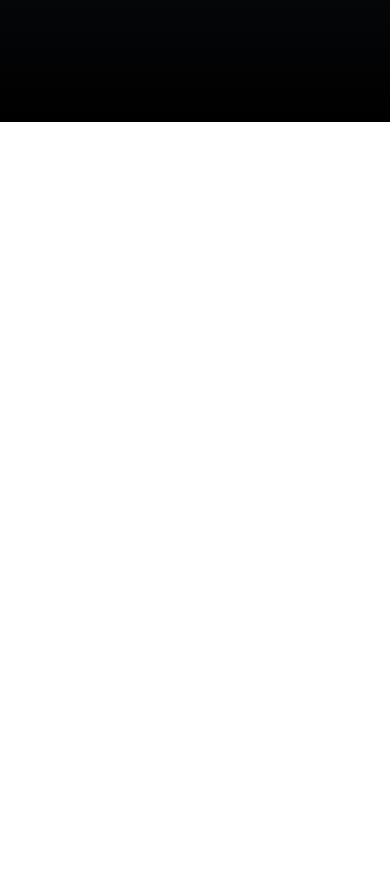
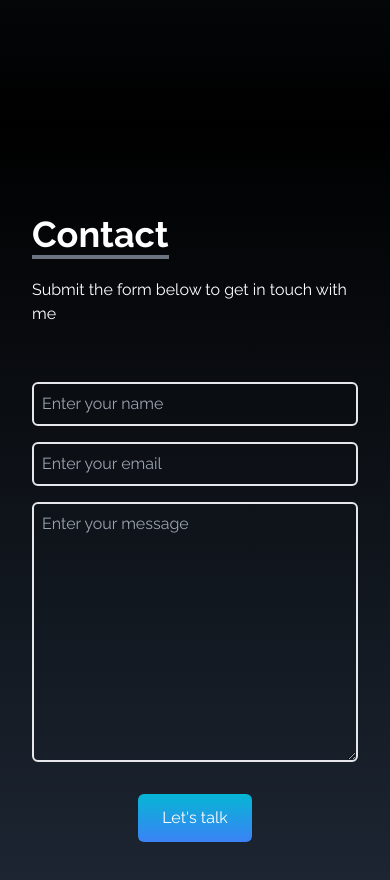
Before and after one commit to iAmAreza/My-Portfolio, a React (Vite) app: page / in a window 390 px wide. Shown: the part 3480-4360 px from the top of the page. Before the commit the page ends 3602 px from the top, so only its background shows below. Built offline with nearby package versions, Linux system fonts and the light colour scheme.

Commit message:
contact page added

```diff
--- a/package.json
+++ b/package.json
@@ -12,7 +12,8 @@
   "dependencies": {
     "react": "^18.3.1",
     "react-dom": "^18.3.1",
-    "react-icons": "^5.4.0"
+    "react-icons": "^5.4.0",
+    "react-scroll": "^1.9.0"
   },
   "devDependencies": {
     "@eslint/js": "^9.17.0",
--- a/src/App.jsx
+++ b/src/App.jsx
@@ -5,6 +5,7 @@
 import About from './components/About/About'
 import Portfolio from './components/Portfolio/Portfolio'
 import Experience from './components/Experience/Experience'
+import Contact from './components/Contact/Contact'
 function App() {
   const [count, setCount] = useState(0)
 
@@ -15,6 +16,7 @@
       <About/>
       <Portfolio/>
       <Experience/>
+      <Contact/>
       <SocialLinks />
     </>
   )
--- a/src/components/Contact/Contact.jsx
+++ b/src/components/Contact/Contact.jsx
@@ -0,0 +1,30 @@
+import React from 'react'
+
+function Contact() {
+  return (
+    <div name='Contact' className='w-full h-screen bg-gradient-to-b from-black to-gray-800 p-4 text-white'>
+      <div className='flex flex-col p-4 justify-center max-w-screen-lg mx-auto h-full'>
+        <div className='pb-8'>
+          <p className='text-4xl font-bold inline border-b-4 border-gray-500'>Contact</p>
+          <p className='py-6'>Submit the form below to get in touch with me </p>
+        </div>
+
+        <div className='flex justify-center items-center'>
+          <form action="https://getform.io/f/axooeekb" method='POST' className='flex flex-col w-full md:w-1/2'>
+            <input type="text" name='name' placeholder='Enter your name' className='p-2 bg-transparent border-2 rounded-md text-white focus:outline-none'/>
+            <input type="text" name='email' placeholder='Enter your email' className='p-2 bg-transparent border-2 my-4 rounded-md text-white focus:outline-none'/>
+            <textarea name="message" rows='10' placeholder='Enter your message' className='bg-transparent p-2 border-2 rounded-md text-white focus:outline-none'></textarea>
+            <button className='text-white bg-gradient-to-b from-cyan-500 to-blue-500 px-6 py-3 my-8 mx-auto flex items-center rounded-md hover:scale-110 duration-300'>Let's talk</button>
+          </form>
+
+        </div>
+
+
+
+
+      </div>
+    </div>
+  )
+}
+
+export default Contact
--- a/src/components/Navbar/Navbar.jsx
+++ b/src/components/Navbar/Navbar.jsx
@@ -1,15 +1,16 @@
 import React, { useState } from 'react';
 import { FaBars, FaTimes } from 'react-icons/fa';
+import { Link } from 'react-scroll';
 
 function Navbar() {
   const [navbar, setnavbar] = useState(false);
 
   const links = [
-    { id: 1, text: 'Home' },
-    { id: 2, text: 'About' },
-    { id: 3, text: 'Portfolio' },
-    { id: 4, text: 'Experience' },
-    { id: 5, text: 'Contact' },
+    { id: 1, text: 'Home', to: 'home' },
+    { id: 2, text: 'About', to: 'about' },
+    { id: 3, text: 'Portfolio', to: 'portfolio' },
+    { id: 4, text: 'Experience', to: 'experience' },
+    { id: 5, text: 'Contact', to: 'Contact' },
   ];
 
   return (
@@ -21,12 +22,14 @@
 
       {/* Desktop Links */}
       <ul className="hidden md:flex">
-        {links.map((link) => (
+        {links.map(({ id, text, to }) => (
           <li
-            key={link.id}
+            key={id}
             className="px-4 cursor-pointer capitalize font-medium text-gray-400 hover:scale-105 duration-200"
           >
-            {link.text}
+            <Link to={to} smooth duration={500}>
+              {text}
+            </Link>
           </li>
         ))}
       </ul>
@@ -42,12 +45,19 @@
       {/* Mobile Links */}
       {navbar && (
         <ul className="flex flex-col items-center justify-center absolute top-0 left-0 w-full h-screen bg-gradient-to-b from-black to-gray-800">
-          {links.map((link) => (
+          {links.map(({ id, text, to }) => (
             <li
-              key={link.id}
+              key={id}
               className="px-4 py-6 cursor-pointer capitalize font-medium text-gray-400 hover:scale-105 duration-200 text-4xl"
             >
-              {link.text}
+              <Link
+                to={to}
+                smooth
+                duration={500}
+                onClick={() => setnavbar(false)} // Close the navbar after clicking a link
+              >
+                {text}
+              </Link>
             </li>
           ))}
         </ul>
```
Also changed, not shown: 1 other file (tests, documents, lock files or other folders).
